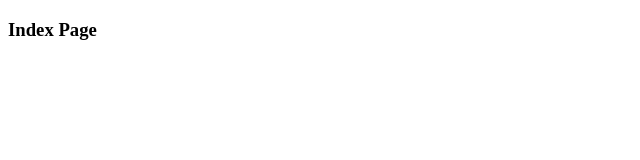
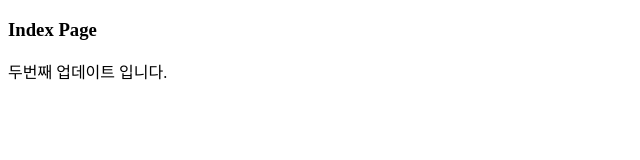
Before and after one commit to xguest7/StudyGit, a plain HTML site: page index.html in a window 1280 px wide. Shown: the whole page, without its empty margins (0-640 px from the left). Drawn offline with Linux system fonts and the light colour scheme.

Commit message:
두번째 업데이트

```diff
--- a/index.html
+++ b/index.html
@@ -7,5 +7,6 @@
 </head>
 <body>
     <h3>Index Page</h3>
+    두번째 업데이트 입니다.
 </body>
 </html>
```
